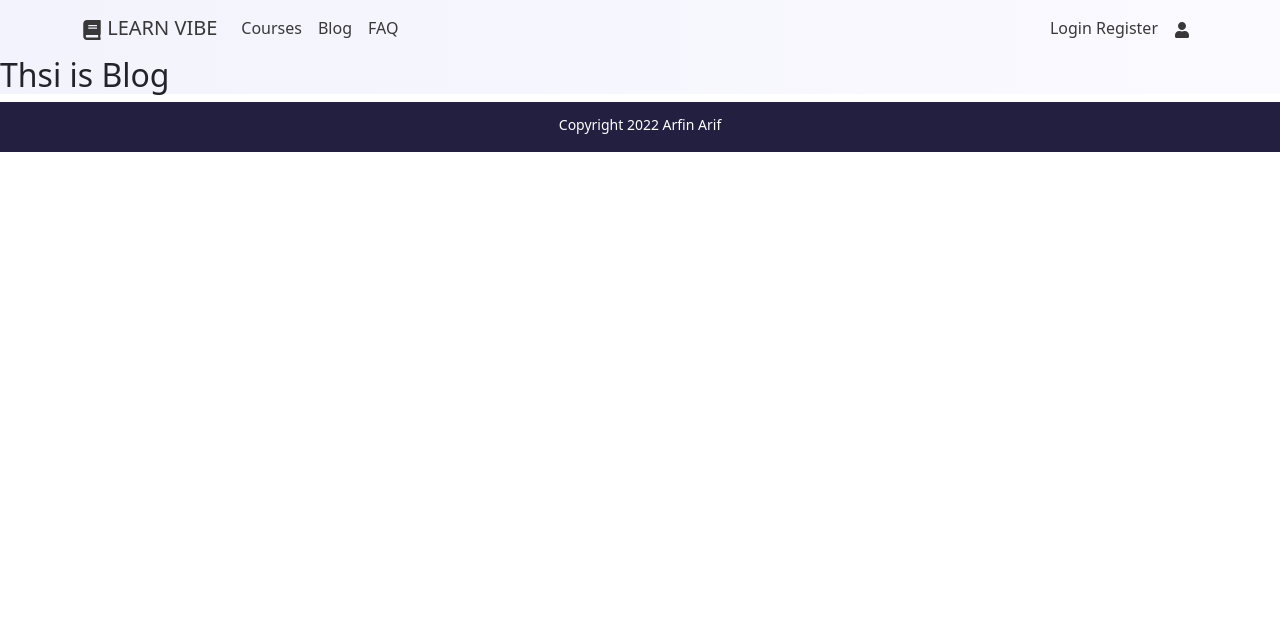
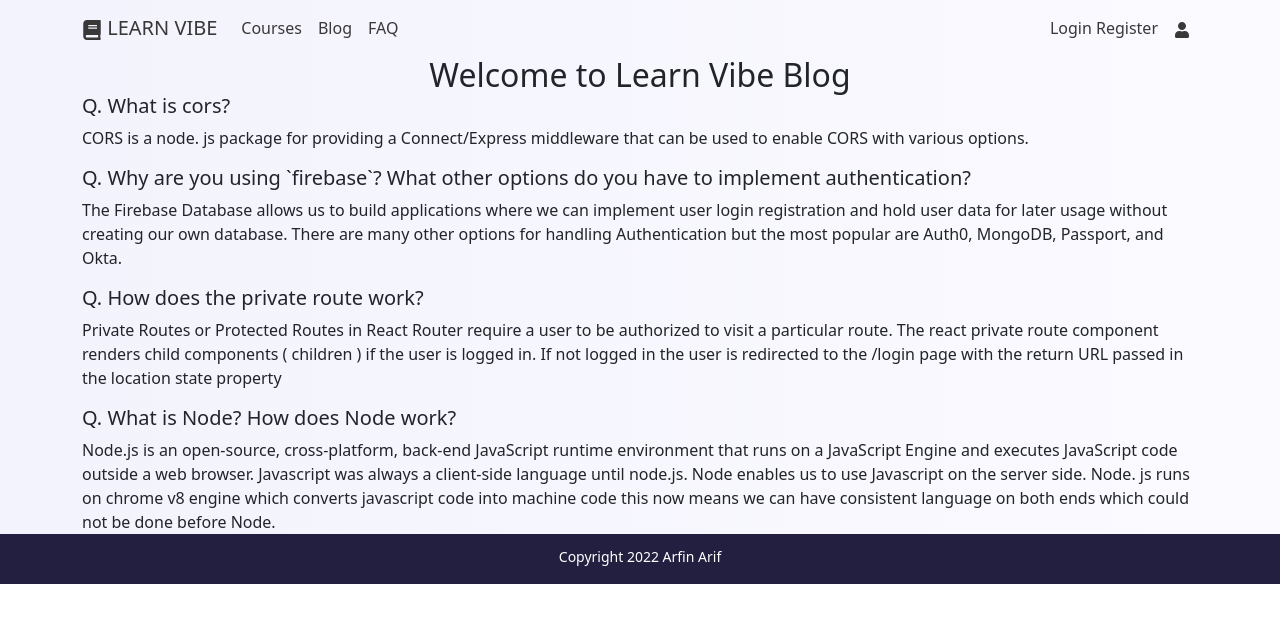
Before and after one commit to arfin-arif/learn-vibe, a React (Create React App) app: page /blog in a window 1280 px wide. Shown: the top 622 px of the page. Built offline with nearby package versions, Linux system fonts and the light colour scheme; no server answers.

Commit message:
blog page content  added

```diff
--- a/src/Pages/Blog/Blog.js
+++ b/src/Pages/Blog/Blog.js
@@ -3,7 +3,21 @@ import React from 'react';
 const Blog = () => {
     return (
         <div>
-            <h2>Thsi is Blog</h2>
+            <h2 className='text-center mb-0'>Welcome to Learn Vibe Blog</h2>
+            <div className='container '>
+                <h5>Q. What is cors?</h5>
+                <p>CORS is a node. js package for providing a Connect/Express middleware that can be used to enable CORS with various options.</p>
+                <h5>Q. Why are you using `firebase`? What other options do you have to implement authentication?</h5>
+                <p>The Firebase Database allows us to build applications where we can implement user login registration and hold user data for later usage without creating our own database.
+                    There are many other options for handling Authentication but the most popular are Auth0, MongoDB, Passport, and Okta.
+                </p>
+                <h5>Q. How does the private route work?</h5>
+                <p>Private Routes or Protected Routes in React Router require a user to be authorized to visit a particular route.
+                    The react private route component renders child components ( children ) if the user is logged in. If not logged in the user is redirected to the /login page with the return URL passed in the location state property</p>
+                <h5>Q. What is Node? How does Node work?</h5>
+                <p className='mb-0'>Node.js is an open-source, cross-platform, back-end JavaScript runtime environment that runs on a JavaScript Engine and executes JavaScript code outside a web browser.
+                    Javascript was always a client-side language until node.js. Node enables us to use Javascript on the server side. Node. js runs on chrome v8 engine which converts javascript code into machine code this now means we can have consistent language on both ends which could not be done before Node.</p>
+            </div>
         </div>
     );
 };
```
